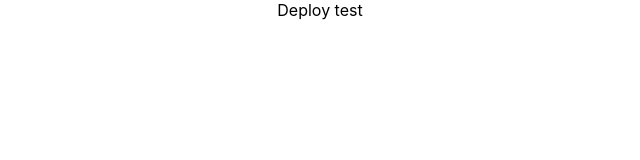
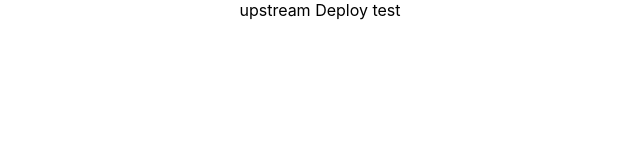
Before and after one commit to 2-sc/StudyMate-Front-Client, a React (Create React App) app in the folder studymate/: page / in a window 1280 px wide. Shown: the top 160 px of the page, without its empty margins (320-960 px from the left). Built offline with nearby package versions, Linux system fonts and the light colour scheme.

Commit message:
:speech_balloon: (feature/halam/#4) upstream 연결 확인 위한 텍스트 수정

```diff
--- a/studymate/src/App.jsx
+++ b/studymate/src/App.jsx
@@ -1,7 +1,7 @@
 import './App.css';
 
 function App() {
-  return <div className="App">Deploy test</div>;
+  return <div className="App">upstream Deploy test</div>;
 }
 
 export default App;
```
